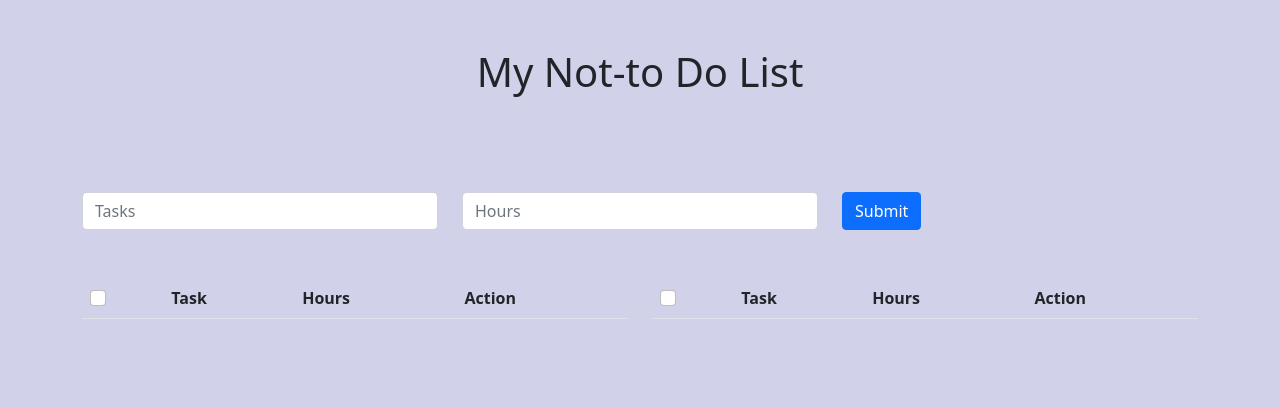
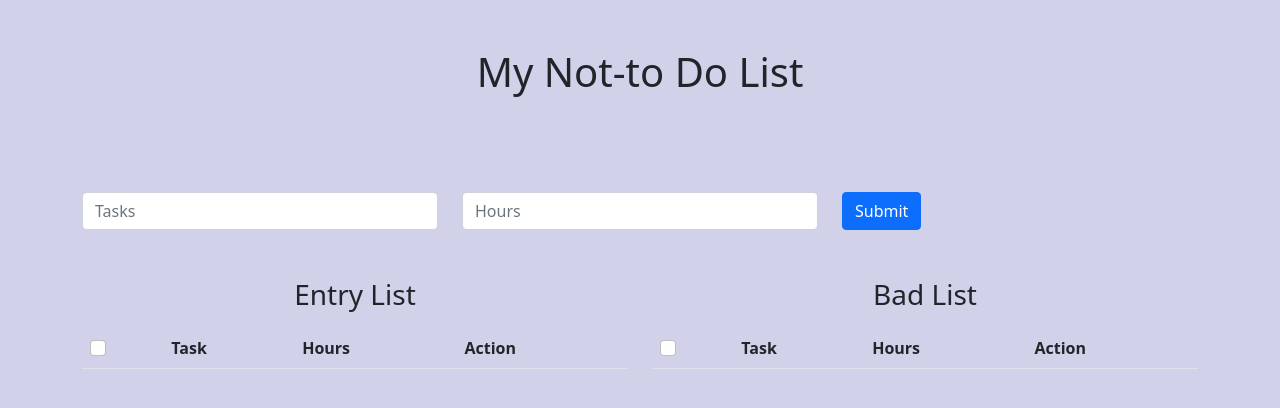
Before and after one commit to anmolft9/Revision, a React (Create React App) app: page / in a window 1280 px wide. Shown: the top 408 px of the page. Built offline with nearby package versions, Linux system fonts and the light colour scheme.

Commit message:
added the title for each table and the frontend part is finished

```diff
--- a/src/components/ListArea.js
+++ b/src/components/ListArea.js
@@ -9,6 +9,9 @@ export const ListArea = ({ formValue, switchTask, handleOnCheck, ids }) => {
   return (
     <Row>
       <Col>
+        <div className="d-flex justify-content-center mb-2">
+          <h3>Entry List</h3>
+        </div>
         <ListTask
           name="entry"
           arrow="right"
@@ -18,7 +21,12 @@ export const ListArea = ({ formValue, switchTask, handleOnCheck, ids }) => {
           ids={ids}
         />
       </Col>
+
       <Col>
+        <div className="d-flex justify-content-center mb-2">
+          <h3>Bad List</h3>
+        </div>
+
         <ListTask
           name="bad"
           list={badList}
```
